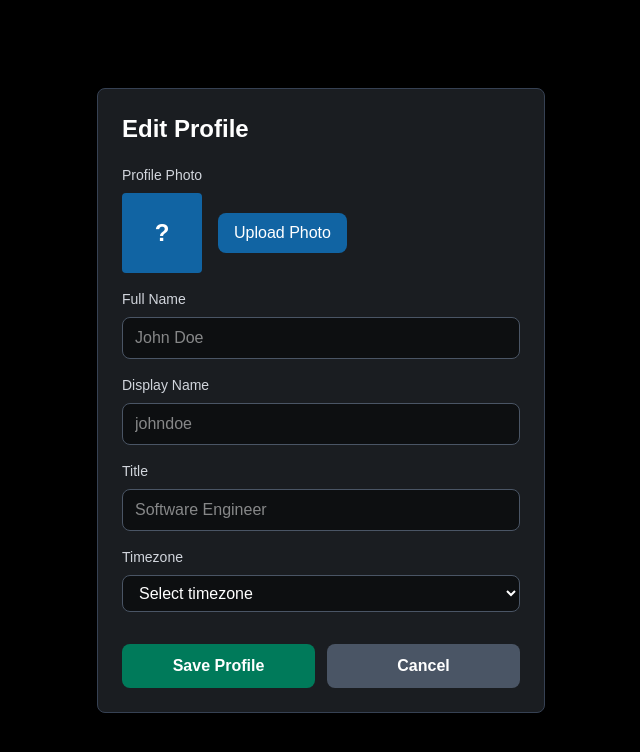
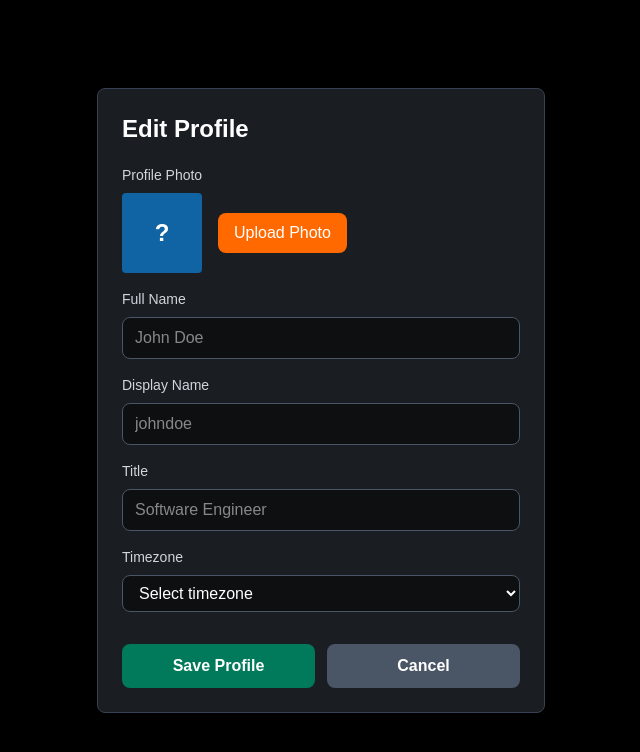
Before and after one commit to ns-test-org/slack-clone, a Next.js app in the folder packages/slack-clone/: page / in a window 1280 px wide. Shown: the top 752 px of the page, without its empty margins (319-959 px from the left). Built offline with nearby package versions, Linux system fonts and the light colour scheme.

Commit message:
AI chat session: Updated code and files

```diff
--- a/packages/slack-clone/src/app/page.tsx
+++ b/packages/slack-clone/src/app/page.tsx
@@ -505,7 +505,7 @@ export default function SlackClone() {
                       {profileForm.displayName?.[0]?.toUpperCase() || '?'}
                     </div>
                   )}
-                  <label className="px-4 py-2 bg-[#1164a3] text-white rounded-lg cursor-pointer hover:bg-[#0e5a8a] transition-colors">
+                  <label className="px-4 py-2 bg-orange-500 text-white rounded-lg cursor-pointer hover:bg-orange-600 transition-colors">
                     Upload Photo
                     <input
                       type="file"
```
